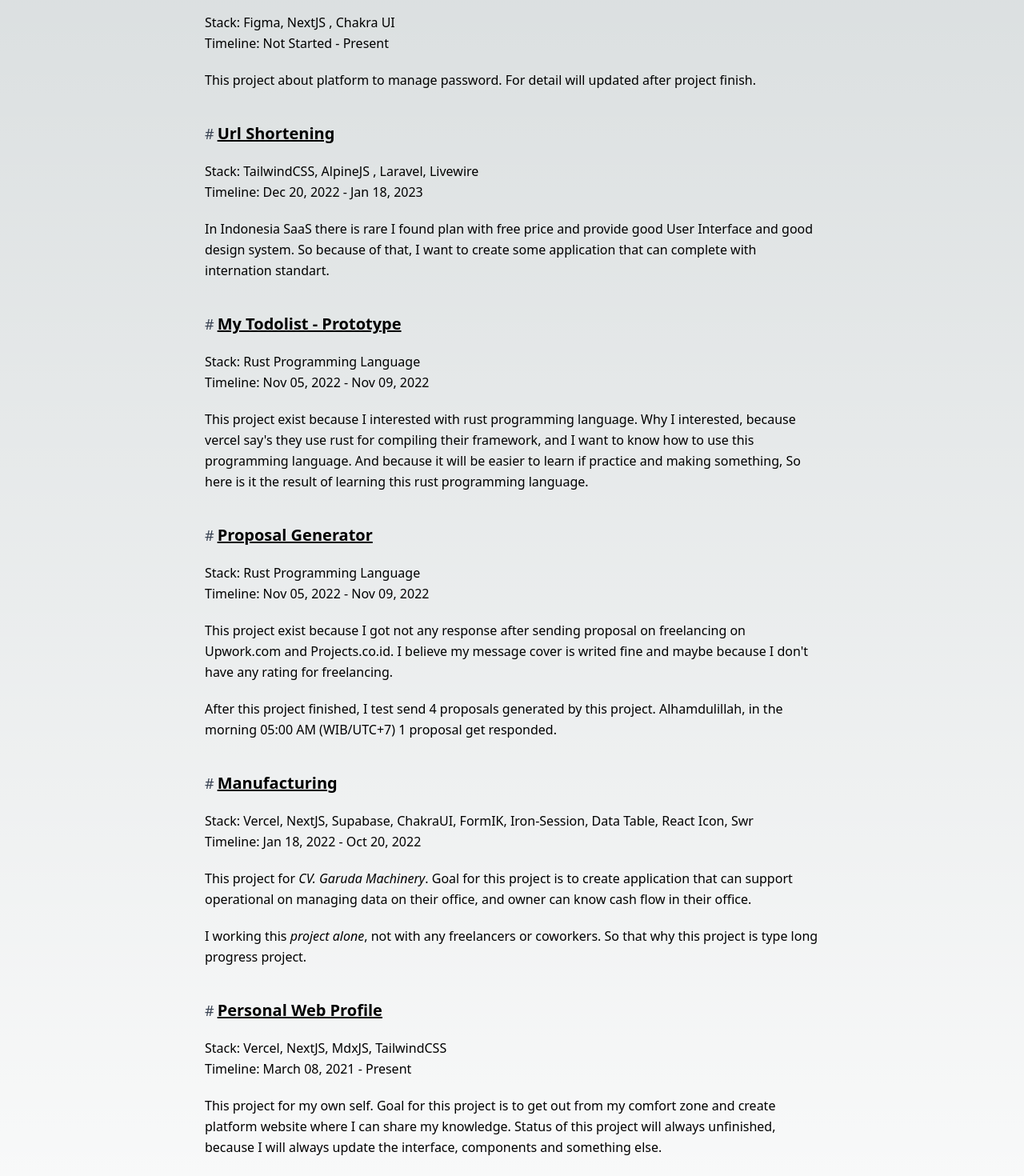
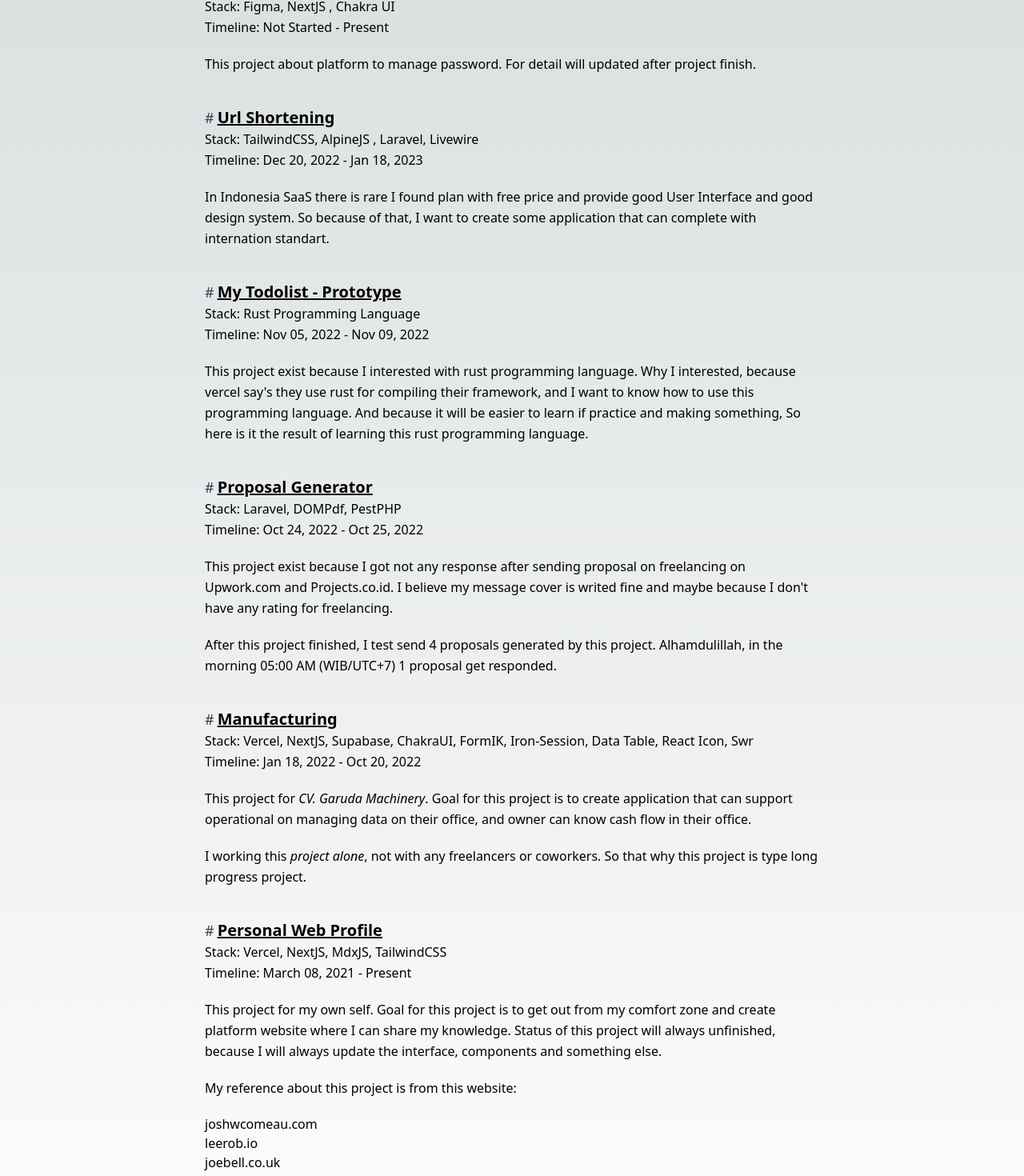
Before and after one commit to okumaru/profile-v3, a Next.js app: page /project in a window 1280 px wide. Shown: the part 295-1765 px from the top of the page at 80% size. Built offline with nearby package versions, Linux system fonts and the light colour scheme.

Commit message:
add url to project

```diff
--- a/components/mdx/link/link.tsx
+++ b/components/mdx/link/link.tsx
@@ -16,7 +16,9 @@
       <span className="text-gray-700 group-hover:text-gray-400 text-lg no-underline">#</span>
       <span className="text-xl font-semibold underline">{children}</span>
     </a>
-    <p className="text-base p-summary text-neutral-400">{slug}</p>
+
+    {slug && <p className="text-base p-summary text-neutral-400">{slug}</p>}
+
     {publishedOn && <div className="flex gap-2 items-center mt-2">
       <svg className="w-5 h-5" xmlns="http://www.w3.org/2000/svg" fill="none" viewBox="0 0 24 24" stroke-width="1.5" stroke="currentColor">
         <path stroke-linecap="round" stroke-linejoin="round" d="M12 6v6h4.5m4.5 0a9 9 0 11-18 0 9 9 0 0118 0z" />
--- a/pages/project.mdx
+++ b/pages/project.mdx
@@ -5,15 +5,14 @@
 All projects listed below is my side project (_not project from office where I worked on_) from **my own idea** or **from freelancing**.
 I do not scripting code 24 hour a day but I like to create something with code because there a _goal I want achieve_.
 
-#### Passcrypt
+<LinkHeader href="#">Passcrypt</LinkHeader>
 
 Stack: Figma, NextJS , Chakra UI
 Timeline: Not Started - Present
 
 This project about platform to manage password. For detail will updated after project finish.
 
-
-#### Url Shortening
+<LinkHeader href="https://shortener.okumaru.my.id/">Url Shortening</LinkHeader>
 
 Stack: TailwindCSS, AlpineJS , Laravel, Livewire
 Timeline: Dec 20, 2022 - Jan 18, 2023
@@ -21,8 +20,7 @@
 In Indonesia SaaS there is rare I found plan with free price and provide good User Interface and good design system.
 So because of that, I want to create some application that can complete with internation standart.
 
-
-#### My Todolist - Prototype
+<LinkHeader href="https://github.com/okumaru/rust-todolist">My Todolist - Prototype</LinkHeader>
 
 Stack: Rust Programming Language
 Timeline: Nov 05, 2022 - Nov 09, 2022
@@ -33,19 +31,18 @@
 And because it will be easier to learn if practice and making something,
 So here is it the result of learning this rust programming language.
 
-#### Proposal Generator
+<LinkHeader href="https://drive.google.com/drive/folders/1vyCs-bXzExVdfYVnCA4wfjvKjmERllZb?usp=sharing">Proposal Generator</LinkHeader>
 
-Stack: Rust Programming Language
-Timeline: Nov 05, 2022 - Nov 09, 2022
+Stack: Laravel, DOMPdf, PestPHP
+Timeline: Oct 24, 2022 - Oct 25, 2022
 
 This project exist because I got not any response after sending proposal on freelancing on Upwork.com and Projects.co.id.
 I believe my message cover is writed fine and maybe because I don't have any rating for freelancing.
 
-
 After this project finished, I test send 4 proposals generated by this project.
 Alhamdulillah, in the morning 05:00 AM (WIB/UTC+7) 1 proposal get responded.
 
-#### Manufacturing
+<LinkHeader href="#">Manufacturing</LinkHeader>
 
 Stack: Vercel, NextJS, Supabase, ChakraUI, FormIK, Iron-Session, Data Table, React Icon, Swr
 Timeline: Jan 18, 2022 - Oct 20, 2022
@@ -57,7 +54,7 @@
 I working this _project alone_, not with any freelancers or coworkers.
 So that why this project is type long progress project.
 
-#### Personal Web Profile
+<LinkHeader href="/">Personal Web Profile</LinkHeader>
 
 Stack: Vercel, NextJS, MdxJS, TailwindCSS
 Timeline: March 08, 2021 - Present
```
